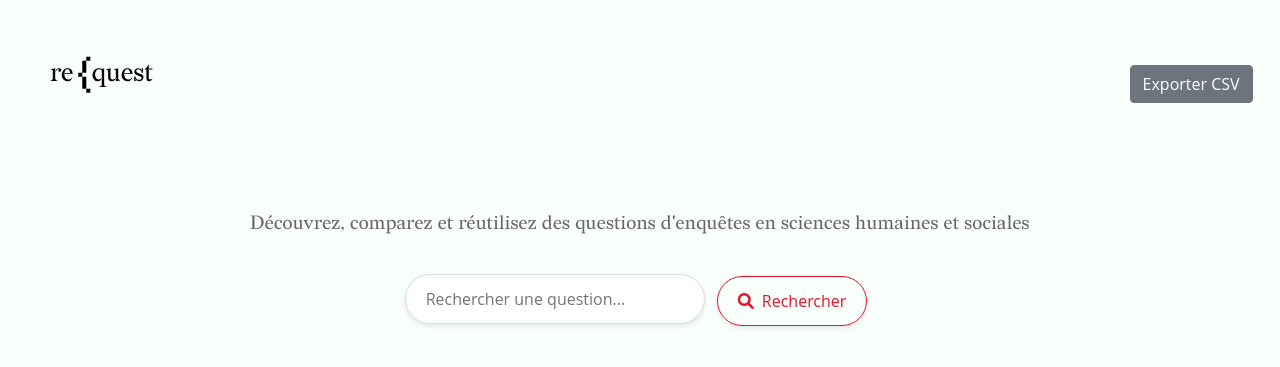
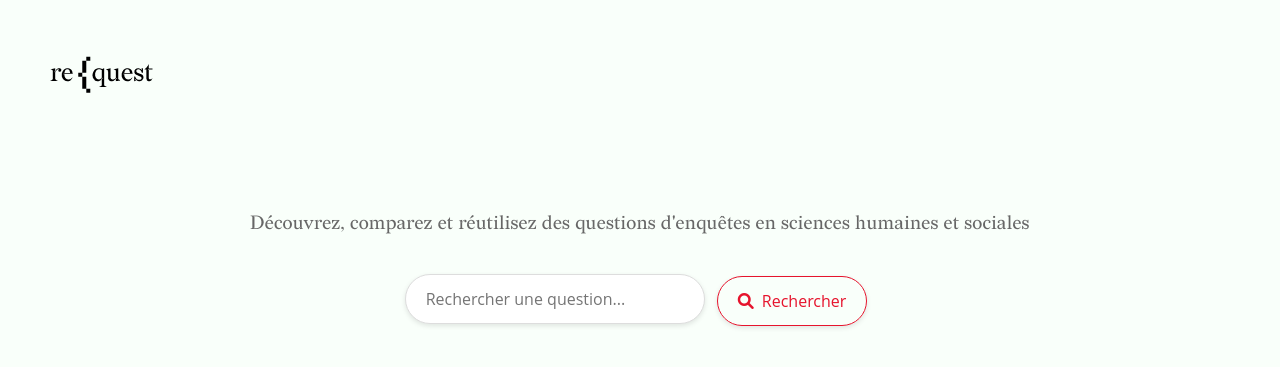
Before and after one commit to CDSP-SCPO/request-ddi, a Django app: page / in a window 1280 px wide. Shown: the top 367 px of the page. Run offline with Django 5.2, Linux system fonts and the light colour scheme; some libraries are stand-ins or nearby versions.

Commit message:
change base header

```diff
--- a/app/templates/base.html
+++ b/app/templates/base.html
@@ -35,17 +35,21 @@
     <body class=" bg-color-principal body-custom flex-column min-vh-100">
         <!-- Header -->
         <header class="bg-color-principal">
-            <div class="">
-                <div class="d-flex justify-content-between align-items-center">
-                    <!-- Logo à gauche -->
+            <div class="d-flex align-items-center justify-content-between w-100">
+                <!-- Colonne gauche : Logo -->
+                <div class="flex-grow-1 d-flex justify-content-start">
                     <a href="{% url 'app:representedvariable_search' %}">
                         <img class="img-fluid mb-3 logo" src="{% static 'svg/logo/REQUEST_LOGO-03.svg' %}" alt="Logo CDSP">
                     </a>
+                </div>
+
+                <!-- Colonne centrale : Barre de recherche -->
+                <div class="flex-grow-1 d-flex justify-content-center">
                     {% if show_search_bar %}
-                    <!-- Barre de recherche -->
-                    <form class="ml-3" action="{% url 'app:search_results' %}" method="get">
+                        <form class="w-75" action="{% url 'app:search_results' %}" method="get">
                             <div class="input-group">
-                            <input type="text" class="form-control" name="q" placeholder="Rechercher..." aria-label="Rechercher" aria-describedby="search-button" value="{{ request.GET.q }}">
+                                <input type="text" class="form-control" name="q" placeholder="Rechercher..."
+                                       aria-label="Rechercher" aria-describedby="search-button" value="{{ request.GET.q }}">
                                 <div class="input-group-append">
                                     <button class="btn btn-secondary" type="submit" id="search-button">
                                         <i class="fas fa-search"></i>
@@ -54,14 +58,18 @@
                             </div>
                         </form>
                     {% endif %}
+                </div>
 
-                    <!-- Boutons CSV et Profil utilisateur à droite -->
+                <!-- Colonne droite : Boutons utilisateur -->
+                <div class="flex-grow-1 d-flex justify-content-end">
+                    {% if user.is_authenticated %}
                         <div class="d-flex align-items-center">
                             <!-- CSV Buttons -->
                             <div class="csv-buttons me-3">
-                            {% if user.is_authenticated and user.is_staff %}
+                                {% if user.is_staff %}
                                     <div class="btn-group">
-                                    <button type="button" class="btn btn-secondary dropdown-toggle" data-toggle="dropdown" aria-haspopup="true" aria-expanded="false">
+                                        <button type="button" class="btn btn-secondary dropdown-toggle"
+                                                data-toggle="dropdown" aria-haspopup="true" aria-expanded="false">
                                             Importer
                                         </button>
                                         <div class="dropdown-menu">
@@ -71,13 +79,13 @@
                                     </div>
                                 {% endif %}
                                 <a href="{% url 'app:export_page' %}" class="btn btn-secondary mx-2">Exporter CSV</a>
-                        </div> -->
+                            </div>
 
-                        <!-- User Profile/Connexion -->
-                        <!-- <div class="user-profile">
-                            {% if user.is_authenticated %}
+                            <!-- User Profile -->
+                            <div class="user-profile">
                                 <div class="dropdown">
-                                    <a class="btn dropdown-toggle" href="#" role="button" id="userDropdown" data-toggle="dropdown" aria-haspopup="true" aria-expanded="false">
+                                    <a class="btn dropdown-toggle" href="#" role="button" id="userDropdown"
+                                       data-toggle="dropdown" aria-haspopup="true" aria-expanded="false">
                                         <i class="fas fa-user"></i> {{ user.username }}
                                     </a>
                                     <div class="dropdown-menu dropdown-menu-right" aria-labelledby="userDropdown">
@@ -89,13 +97,9 @@
                                         </form>
                                     </div>
                                 </div>
-                            {% else %}
-                                <a href="{% url 'app:login' %}" class="btn btn-outline-secondary">
-                                    <i class="fas fa-sign-in-alt"></i> Connexion
-                                </a>
+                            </div>
+                        </div>
                     {% endif %}
-                        </div> -->
-                    </div>
                 </div>
             </div>
         </header>
```
Lines whose indentation alone changed are shown as unchanged.
